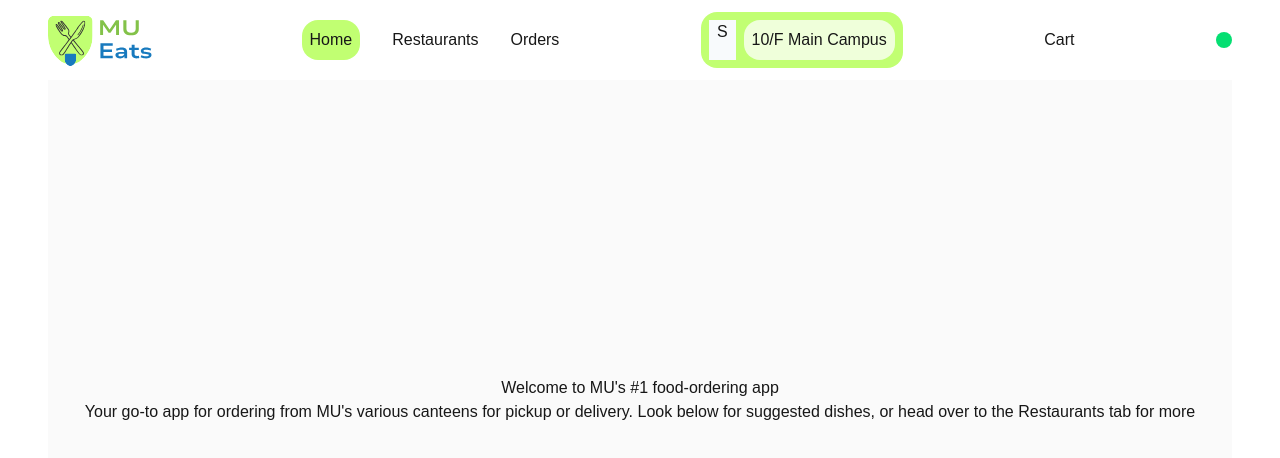
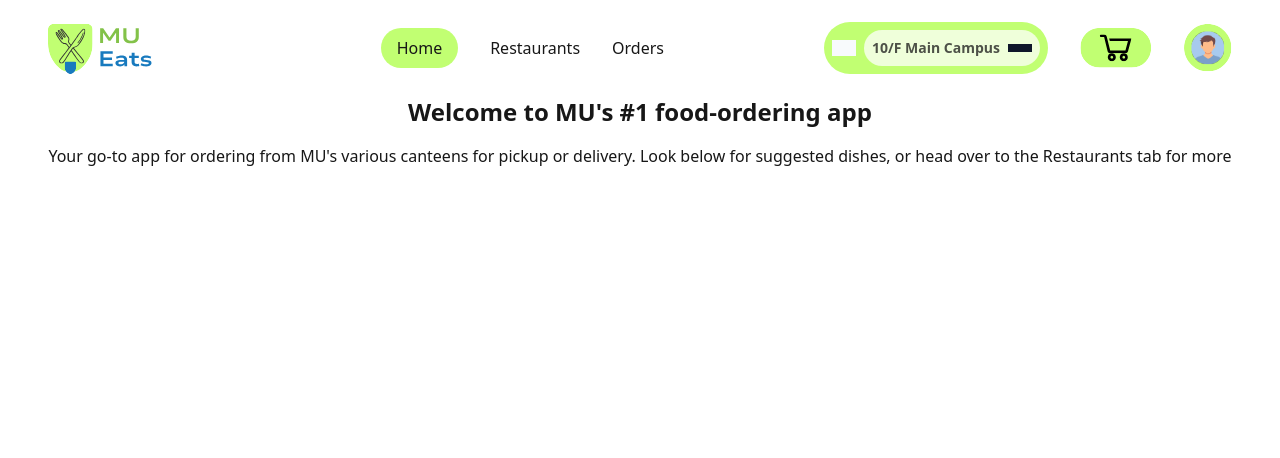
Before and after one commit to JGMS1234/mueats, a Next.js app: page / in a window 1280 px wide. Shown: the top 458 px of the page. Built offline with nearby package versions, Linux system fonts and the light colour scheme.

Commit message:
Finalised layout  of nav bar and add dynamic currentPage toggle

```diff
--- a/app/components/LocationField.jsx
+++ b/app/components/LocationField.jsx
@@ -2,10 +2,11 @@ import React from 'react';
 
 const LocationField = () => {
 	return (
-		<div className='flex gap-2 rounded-2xl p-2 bg-(--primary-colour)'>
-			<span className='bg-slate-50 px-2'>S</span>
-			<div className='bg-(--secondary-colour) rounded-2xl p-2 flex justify-between'>
-				10/F Main Campus
+		<div className='flex gap-2 rounded-4xl items-center p-2 bg-(--primary-colour) cursor-pointer hover:scale-105 active:scale-95 transition-all duration-200 ease-in-out'>
+			<span className='bg-slate-50 h-4 w-6'></span>
+			<div className='bg-(--secondary-colour) rounded-3xl p-2 text-sm flex gap-2 items-center'>
+				<span className='opacity-75 font-semibold'>10/F Main Campus</span>
+				<span className='bg-slate-900 h-2 w-6'></span>
 			</div>
 		</div>
 	);
--- a/app/components/MenuBar.jsx
+++ b/app/components/MenuBar.jsx
@@ -1,26 +1,51 @@
 'use client';
 import { useState, useEffect } from 'react';
 import { usePathname } from 'next/navigation';
+import Link from 'next/link';
 import clsx from 'clsx';
 
 const MenuBar = () => {
 	const [currentPage, setCurrentPage] = useState('home');
 
-	// useEffect(() => {
-	// 	const path = usePathname();
-	// 	const page = path.split('/')[-1] || 'home';
-	// 	setCurrentPage(page);
-	// }, [usePathname()]);
+	useEffect(() => {
+		const currPage = window.location.pathname.split('/').pop() || 'home';
+		setCurrentPage(currPage);
+	}, [usePathname()]);
 	return (
-		<div className='flex gap-8 items-center'>
-			<span
-				className={clsx([
-					currentPage == 'home' && 'rounded-2xl p-2 bg-(--primary-colour)',
-				])}>
+		<div className='flex gap-8 items-center mr-[10vw]'>
+			<Link
+				href='/'
+				className={clsx(
+					'hover:scale-105 active:scale-95 transition-all duration-200 ease-in-out',
+					[
+						currentPage == 'home' &&
+							'rounded-3xl py-2 px-4 bg-(--primary-colour)',
+					],
+				)}>
 				Home
-			</span>
-			<span>Restaurants</span>
-			<span>Orders</span>
+			</Link>
+			<Link
+				href='/restaurants'
+				className={clsx(
+					'hover:scale-105 active:scale-95 transition-all duration-200 ease-in-out',
+					[
+						currentPage == 'restaurants' &&
+							'rounded-3xl py-2 px-4 bg-(--primary-colour)',
+					],
+				)}>
+				Restaurants
+			</Link>
+			<Link
+				href='/orders'
+				className={clsx(
+					'hover:scale-105 active:scale-95 transition-all duration-200 ease-in-out',
+					[
+						currentPage == 'orders' &&
+							'rounded-3xl py-2 px-4 bg-(--primary-colour)',
+					],
+				)}>
+				Orders
+			</Link>
 		</div>
 	);
 };
--- /dev/null
+++ b/app/components/User.jsx
@@ -0,0 +1,3 @@
+export default function User() {
+	return <div className='bg-(--primary-colour)'></div>;
+}
--- a/app/globals.css
+++ b/app/globals.css
@@ -11,8 +11,7 @@
 @theme inline {
 	--color-background: var(--background);
 	--color-foreground: var(--foreground);
-	--font-sans: var(--font-geist-sans);
-	--font-mono: var(--font-geist-mono);
+	--font-sans: var(--font-nunito-sans);
 }
 
 /* @media (prefers-color-scheme: dark) {
@@ -25,5 +24,4 @@
 body {
 	background: var(--background);
 	color: var(--foreground);
-	font-family: Arial, Helvetica, sans-serif;
 }
--- a/app/layout.jsx
+++ b/app/layout.jsx
@@ -1,14 +1,17 @@
-import { Geist, Geist_Mono } from 'next/font/google';
+import { Inter } from 'next/font/google';
 import MenuBar from './components/MenuBar';
 import LocationField from './components/LocationField';
+import User from './components/User';
 import Logo from './icon.svg';
+import Cart from '../public/icons/shoppingCart.svg';
+import UserIco from '../public/icons/userIcon.svg';
 import Image from 'next/image';
 import './globals.css';
 
-const geistSans = Geist({ variable: '--font-geist-sans', subsets: ['latin'] });
-const geistMono = Geist_Mono({
-	variable: '--font-geist-mono',
+const NunitoSans = Inter({
 	subsets: ['latin'],
+	variable: '--font-nunito-sans',
+	display: 'swap',
 });
 
 export const metadata = {
@@ -20,21 +23,30 @@ export default function RootLayout({ children }) {
 	return (
 		<html lang='en'>
 			<body
-				className={`${geistSans.variable} ${geistMono.variable} antialiased flex flex-col-reverse sm:flex-col mx-12`}>
+				className={`${NunitoSans.variable} antialiased flex flex-col-reverse sm:flex-col mx-12 mt-2 gap-2`}>
 				<nav className='flex justify-between items-center w-full h-[10vh]'>
 					<Image
 						src={Logo}
 						alt='MU Eats Logo'
 						className='size-22 md:size-28'
+						priority
 					/>
-					<MenuBar />
-					<LocationField />
-					<div>Cart</div>
-					<span className='rounded-full p-2 bg-green-400'>
-						<span className='w-12 h-12 bg-red-300'></span>
-					</span>
+					<div className='flex items-center gap-8'>
+						<MenuBar />
+						<LocationField />
+						<Image
+							src={Cart}
+							alt='Shopping Cart'
+							className='size-18 cursor-pointer hover:scale-105 active:scale-95 transition-all duration-200 ease-in-out'
+						/>
+						<Image
+							src={UserIco}
+							alt='User icon'
+							className='size-12 cursor-pointer hover:scale-105 active:scale-95 transition-all duration-200 ease-in-out'
+						/>
+					</div>
 				</nav>
-				<main className='h-[80vh]'>{children}</main>
+				<main className='h-[80vh] overflow-y-auto'>{children}</main>
 			</body>
 		</html>
 	);
--- a/app/page.jsx
+++ b/app/page.jsx
@@ -1,12 +1,15 @@
 export default function Home() {
 	return (
-		<div className='flex flex-col items-center justify-center bg-zinc-50 h-full'>
-			<h1>Welcome to MU's #1 food-ordering app</h1>
+		<div className='flex flex-col items-center gap-4 h-full'>
+			<h1 className='font-bold text-2xl'>
+				Welcome to MU's #1 food-ordering app
+			</h1>
 			<p>
 				Your go-to app for ordering from MU's various canteens for pickup or
 				delivery. Look below for suggested dishes, or head over to the
 				Restaurants tab for more
 			</p>
+			<div className='h-[80%]'></div>
 		</div>
 	);
 }
```
Also changed, not shown: public/icons/shoppingCart.svg (added), public/icons/userIcon.svg (added).
